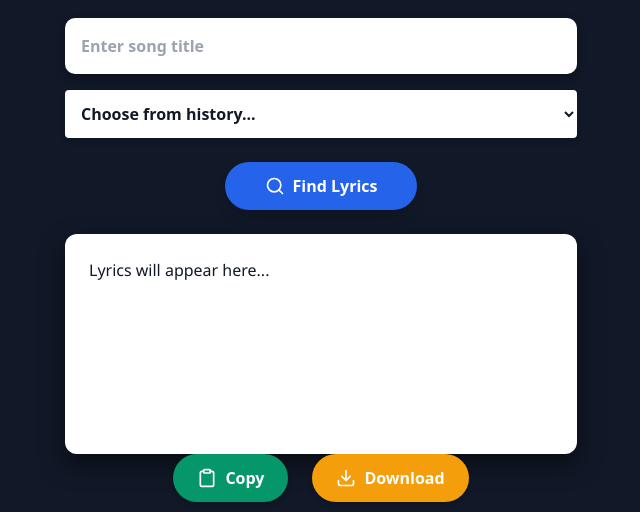
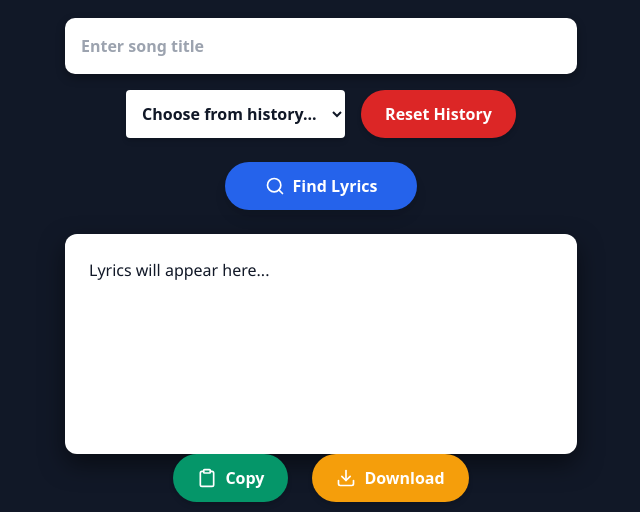
Before and after one commit to johnalpay/lyrics-, a website: page public/index.html in a window 1280 px wide. Shown: the part 136-648 px from the top of the page, without its empty margins (319-959 px from the left). Drawn offline with nearby package versions, Linux system fonts and the light colour scheme.

Commit message:
Update index.html

```diff
--- a/public/index.html
+++ b/public/index.html
@@ -54,8 +54,6 @@
 </head>
 <body class="bg-gray-900 text-white dark:bg-gray-900 dark:text-white light:bg-white light:text-black min-h-screen flex flex-col items-center justify-center p-6 transition duration-300 font-sans">
 
-  <!-- Removed toggle theme button here -->
-
   <header class="flex items-center space-x-3 mb-8">
     <i data-feather="music" class="text-4xl text-blue-500"></i>
     <h1 class="text-4xl font-extrabold tracking-wide select-none">Lyrics Finder</h1>
@@ -64,10 +62,16 @@
   <input id="titleInput" type="text" placeholder="Enter song title"
          class="w-full max-w-lg p-4 text-gray-900 dark:text-gray-900 dark:bg-gray-100 bg-white placeholder-gray-400 mb-4 font-semibold focus:outline-none focus:ring-4 focus:ring-blue-400" />
 
-  <select id="historyDropdown"
-          class="w-full max-w-lg p-3 mb-6 bg-white dark:bg-gray-100 text-gray-900 font-semibold focus:outline-none focus:ring-4 focus:ring-blue-400 rounded shadow-md">
-    <option value="">Choose from history...</option>
-  </select>
+  <div class="flex items-center mb-6">
+    <select id="historyDropdown"
+            class="flex-grow p-3 bg-white dark:bg-gray-100 text-gray-900 font-semibold focus:outline-none focus:ring-4 focus:ring-blue-400 rounded shadow-md">
+      <option value="">Choose from history...</option>
+    </select>
+    <button id="resetHistoryBtn"
+            class="btn-animated bg-red-600 hover:bg-red-700 text-white px-6 py-3 rounded-full shadow-md font-semibold focus:outline-none focus:ring-4 focus:ring-red-400 ml-4">
+      Reset History
+    </button>
+  </div>
 
   <button id="searchBtn"
           class="btn-animated bg-blue-600 hover:bg-blue-700 text-white font-bold py-3 px-10 rounded-full mb-6 shadow-lg focus:outline-none focus:ring-4 focus:ring-blue-500 flex items-center justify-center space-x-2">
@@ -111,6 +115,7 @@ Lyrics will appear here...
   const copyBtn = document.getElementById("copyBtn");
   const downloadBtn = document.getElementById("downloadBtn");
   const historyDropdown = document.getElementById("historyDropdown");
+  const resetHistoryBtn = document.getElementById("resetHistoryBtn");
 
   let currentLyrics = "";
   let currentTitle = "";
@@ -184,7 +189,12 @@ Lyrics will appear here...
     }
   });
 
-  // Removed themeToggle event listener
+  resetHistoryBtn.addEventListener("click", () => {
+    if (confirm("Are you sure you want to clear your history?")) {
+      localStorage.removeItem("lyricsHistory");
+      renderHistoryDropdown();
+    }
+  });
 
   historyDropdown.addEventListener("change", () => {
     const selected = historyDropdown.value;
```
